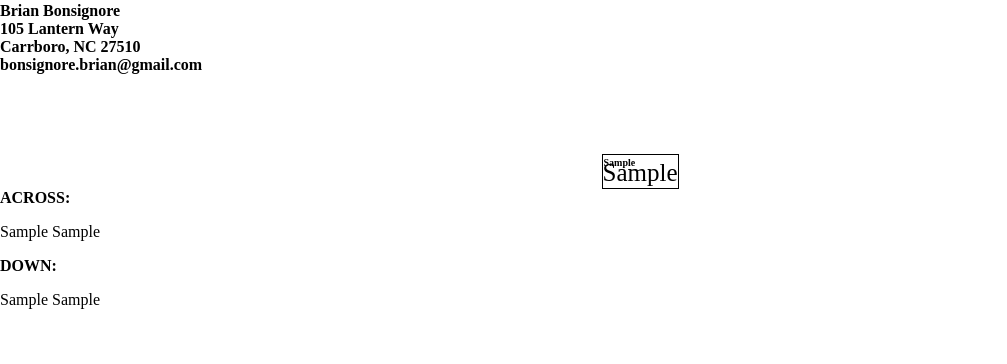
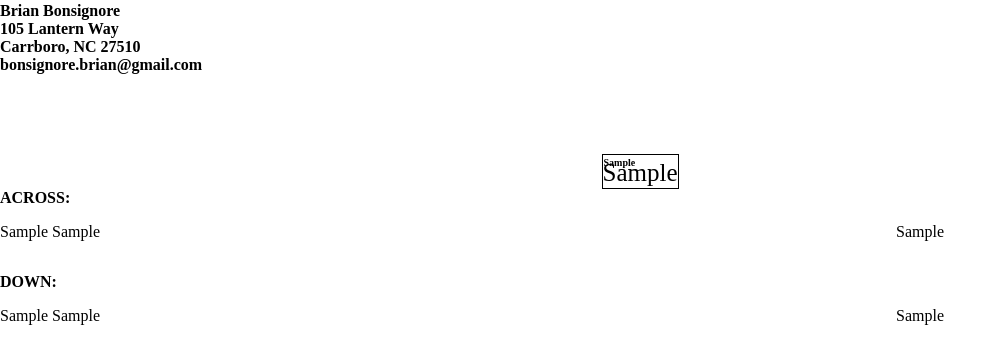
Before and after one commit to Crossword-Editor/crossword-editor, a Django app: template templates/editor/ny_times_pdf.html in a window 1280 px wide. Shown: the part 221-585 px from the top of the page, without its empty margins (0-1007 px from the left). Run offline with Django 3.2, Linux system fonts and the light colour scheme; the template is opened without the code that fills it: most values are stand-ins (such as "Sample title", 1, 10 or a date in 2020); parts of the project's set-up code (start-up, migrations or seed data) failed here and were passed over.

Commit message:
Test pdf matchs nytimes submit format

```diff
--- a/static/css/ny_times_pdf.css
+++ b/static/css/ny_times_pdf.css
@@ -48,7 +48,7 @@ table {
   border-spacing: 0;
 }
 
-td {
+.cell {
   border: 1px solid black;
   position: relative;
   width: 35px;
@@ -82,10 +82,23 @@ td {
 
 /* ========= Clue Lists =========== */
 
-.clue-list-container ul{
+.clue-list-container ul {
   list-style-type: none;
+  margin-bottom: 2rem;
 }
 
-.clue-item{
-margin: 1rem 0;
+.clue-item {
+  margin: 1rem 0;
+  display: flex;
+  flex-flow: row nowrap;
+  justify-content: space-between;
 }
+
+.clue {
+  width: 65%;
+}
+
+.answer {
+  width: 30%;
+  float: left;
+}
--- a/templates/editor/ny_times_pdf.html
+++ b/templates/editor/ny_times_pdf.html
@@ -104,9 +104,10 @@
       <ul class="clue-list">
         {% for clue in across %}
         <li class="clue-item">
-        {{ clue.0 }} {{ clue.1}}
+          <span class="clue">{{ clue.0 }} {{ clue.1}}</span>
+          <span class="answer">{{ clue.2 }}</span>
+        </li>
         {% endfor %}
-        </li>
       </ul>
     </div>
 
@@ -115,9 +116,10 @@
       <ul class="clue-list">
         {% for clue in down %}
         <li class="clue-item">
-        {{ clue.0 }} {{ clue.1}}
+          <span class="clue">{{ clue.0 }} {{ clue.1}}</span>
+          <span class="answer">{{ clue.2 }}</span>
+        </li>
         {% endfor %}
-        </li>
       </ul>
     </div>
   </div>
--- a/templates/editor/user_home.html
+++ b/templates/editor/user_home.html
@@ -9,10 +9,10 @@
     <h1>My <strong>WordNerd</strong> Crosswords</h1>
 
     <form id="new-puzzle-form" method="POST">
-      Start a new puzzle with <input type="number" id="rowN" name="rowN" min="1" max="30" style="display: inline;"
+      Start a new puzzle with <input type="number" id="rowN" name="rowN" min="1" max="25" style="display: inline;"
         class="inp" value="15">
       <label for="rowN">rows</label>
-      and <input type="number" id="colN" name="colN" min="1" max="30" style="display: inline;" class="inp" value="15">
+      and <input type="number" id="colN" name="colN" min="1" max="25" style="display: inline;" class="inp" value="15">
       <label for="colN">columns.</label>
       <button type="submit" id="create-btn" class='btn'>Create</button>
     </form>
```
Also changed, not shown: editor/views.py (+9 -5 lines).
